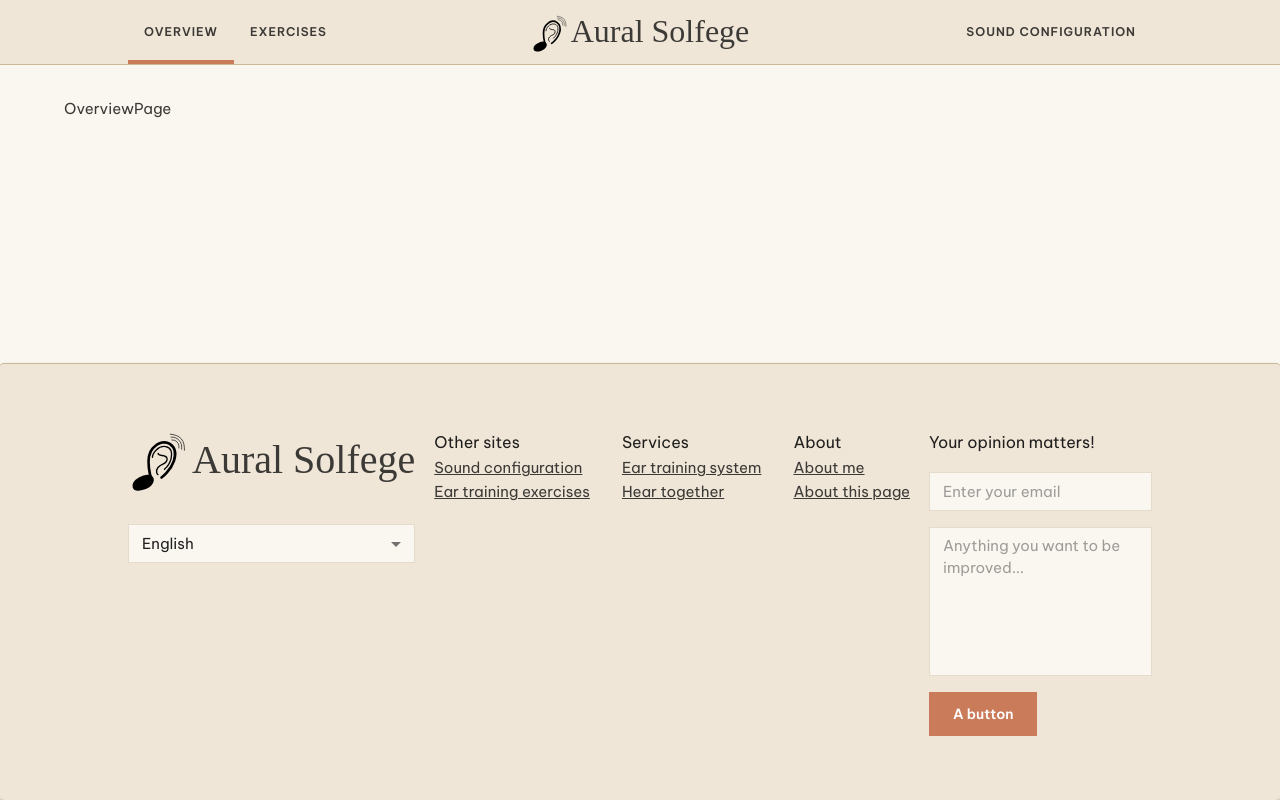
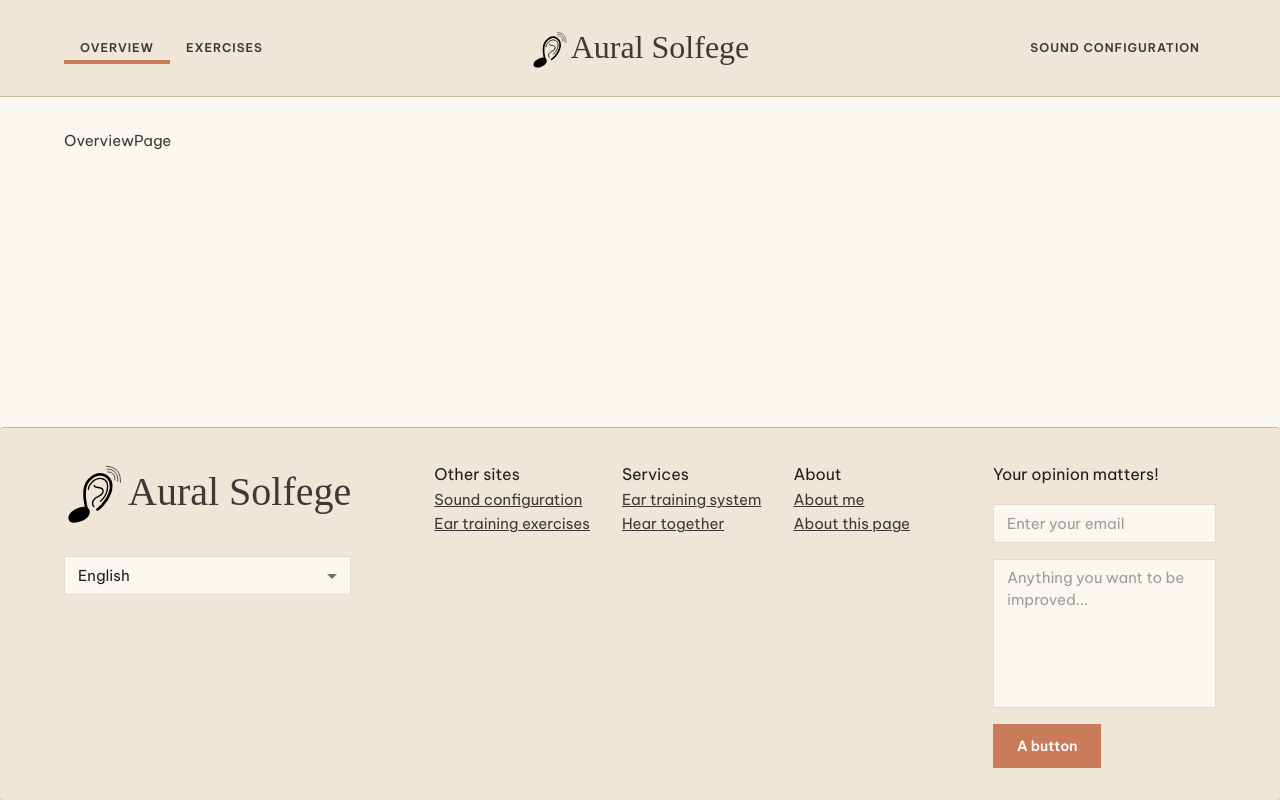
Before and after one commit to thanhKasper/aural-solfege-ui, a React (Vite) app: page / in a window 1280 px wide. Built offline with nearby package versions, Linux system fonts and the light colour scheme; a web font is replaced by a local one.

Commit message:
refactor: Apply general styling for consistent layout

```diff
--- a/src/components/atoms/NavLink.tsx
+++ b/src/components/atoms/NavLink.tsx
@@ -9,12 +9,12 @@ export const NavLink = styled(Link)<NavLinkProps>(({ theme, isActive }) => ({
   ...theme.typography.overline,
   display: "flex",
   alignItems: "center",
-  // color: isActive ? "#fff" : "#000",
   textDecoration: "none",
   paddingLeft: 16,
   paddingRight: 16,
+  paddingTop: 8,
+  paddingBottom: 8,
   cursor: "pointer",
-  // backgroundColor: isActive ? theme.palette.structure[300] : "inherit",
   position: "relative",
 
   ":hover": {
--- a/src/components/organisms/ExerciseCard.tsx
+++ b/src/components/organisms/ExerciseCard.tsx
@@ -41,7 +41,6 @@ const ExerciseCardHeader = styled(CardHeader)(({ theme }) => ({
     zIndex: 1,
   },
   [`.${cardHeaderClasses.action}`]: {
-    position: "relative",
     "&::after": {
       transition: "all",
       transitionDuration: "500ms",
@@ -49,10 +48,8 @@ const ExerciseCardHeader = styled(CardHeader)(({ theme }) => ({
       backgroundColor: theme.palette.sage[100],
       position: "absolute",
       right: 0,
-      height: "100%",
+      height: "4rem",
       width: "10rem",
-      top: "50%",
-      transform: "translateY(-50%)",
     },
     "& *": {
       zIndex: 1,
--- a/src/components/organisms/Footer.tsx
+++ b/src/components/organisms/Footer.tsx
@@ -1,6 +1,8 @@
 import LogoWithBrandName from "@/components/molecules/LogoWithBrandName";
 import {
+  Box,
   Button,
+  Container,
   MenuItem,
   Paper,
   Select,
@@ -19,15 +21,10 @@ const FooterContainer = styled(Paper)(({ theme }) => ({
 
 export const Footer = () => {
   return (
-    <FooterContainer
-      sx={{
-        paddingY: 8,
-        display: "flex",
-        justifyContent: "space-between",
-        paddingX: 16,
-      }}
-    >
+    <FooterContainer>
+      <Container>
         {/* Left: Logo + Language selector */}
+        <Box sx={{ display: "flex", justifyContent: "space-between" }}>
           <Stack spacing={4}>
             <LogoWithBrandName size="xl" />
 
@@ -97,6 +94,8 @@ export const Footer = () => {
               A button
             </Button>
           </Stack>
+        </Box>
+      </Container>
     </FooterContainer>
   );
 };
--- a/src/components/organisms/Header.tsx
+++ b/src/components/organisms/Header.tsx
@@ -1,5 +1,5 @@
 import LogoWithBrandName from "@/components/molecules/LogoWithBrandName";
-import { AppBar, Box, Stack } from "@mui/material";
+import { AppBar, Box, Container, Stack } from "@mui/material";
 import { useLocation } from "react-router";
 import { NavLink } from "../atoms/NavLink";
 import { NAVIGATION_ENDPOINT, URL_PATH } from "@/constants";
@@ -13,12 +13,13 @@ export const Header = () => {
 
   return (
     <AppBar color="secondary" position="static">
+      <Container >
         <Stack
           direction={"row"}
           sx={{
             justifyContent: "space-between",
-          paddingX: 16,
-          height: 64,
+            // paddingX: 16,
+            // height: 64,
             position: "relative",
           }}
         >
@@ -52,6 +53,7 @@ export const Header = () => {
             </NavLink>
           </Stack>
         </Stack>
+      </Container>
     </AppBar>
   );
 };
--- a/src/layouts/Layout.tsx
+++ b/src/layouts/Layout.tsx
@@ -1,6 +1,6 @@
 import { Footer } from "@/components/organisms/Footer";
 import { Header } from "@/components/organisms/Header";
-import { Stack, useTheme } from "@mui/material";
+import { Container, Stack, useTheme } from "@mui/material";
 import { Outlet } from "react-router";
 
 const Layout = () => {
@@ -10,7 +10,9 @@ const Layout = () => {
       sx={{ backgroundColor: theme.palette.canvas["100"], minHeight: "100vh" }}
     >
       <Header />
-      <Outlet />
+      <Container>
+        <Outlet />
+      </Container>
       <Footer />
     </Stack>
   );
--- a/src/pages/ExerciseCreationPage.tsx
+++ b/src/pages/ExerciseCreationPage.tsx
@@ -6,7 +6,7 @@ import ExerciseRepetitionInput from "@/components/molecules/ExerciseRepetitionIn
 import { NAVIGATION_ENDPOINT, URL_PATH } from "@/constants";
 import { createNewExercise } from "@/providers/auralSolfege/apis";
 import type { ExerciseDTO } from "@/providers/auralSolfege/apis.type";
-import { Button, Container, Grid, TextField, Typography } from "@mui/material";
+import { Button, Grid, TextField, Typography } from "@mui/material";
 import { useMutation } from "@tanstack/react-query";
 import { useEffect } from "react";
 import { Controller, Form, useForm } from "react-hook-form";
@@ -44,7 +44,7 @@ const ExerciseCreationPage = () => {
   }, [isSuccess, navigate]);
 
   return (
-    <Container>
+    <>
       <Typography variant="h1">Create new exercise</Typography>
       <Form control={control}>
         <Grid container sx={{ paddingTop: 4 }} spacing={4}>
@@ -184,7 +184,7 @@ const ExerciseCreationPage = () => {
           </Grid>
         </Grid>
       </Form>
-    </Container>
+    </>
   );
 };
 
--- a/src/pages/ExercisesPage.tsx
+++ b/src/pages/ExercisesPage.tsx
@@ -1,7 +1,7 @@
 import { ExerciseCard } from "@/components/organisms/ExerciseCard";
 import { NAVIGATION_ENDPOINT, URL_PATH } from "@/constants";
 import { getAllExercises } from "@/providers/auralSolfege/apis";
-import { Button, Container, Grid, Input, Pagination } from "@mui/material";
+import { Button, Grid, Input, Pagination } from "@mui/material";
 import { usePaginatedQuery } from "@/hooks/usePaginatedQuery";
 import { useNavigate } from "react-router";
 
@@ -19,8 +19,16 @@ const ExercisesPage = () => {
   const navigate = useNavigate();
 
   return (
-    <Container>
-      <Input size="medium" placeholder="search..." fullWidth />
+    <Grid container>
+      <Grid size={12}>
+        <Input
+          size="medium"
+          placeholder="Search..."
+          fullWidth
+          sx={{ paddingX: 2 }}
+        />
+      </Grid>
+      <Grid size={12}>
         <Grid container sx={{ paddingTop: 4 }} spacing={4}>
           <Grid size={12} sx={{ display: "flex", justifyContent: "end" }}>
             <Button
@@ -35,7 +43,10 @@ const ExercisesPage = () => {
             <Grid container spacing={4}>
               {query.isSuccess &&
                 exercises.map((exercise) => (
-                <Grid key={exercise.exerciseId} size={3}>
+                  <Grid
+                    key={exercise.exerciseId}
+                    size={{ xs: 12, sm: 6, md: 4, lg: 3 }}
+                  >
                     <ExerciseCard
                       exercise={exercise}
                       onExerciseStart={() => {
@@ -49,7 +60,10 @@ const ExercisesPage = () => {
             </Grid>
           </Grid>
           {totalPages > 1 && (
-          <Grid size="grow" sx={{ display: "flex", justifyContent: "center" }}>
+            <Grid
+              size="grow"
+              sx={{ display: "flex", justifyContent: "center" }}
+            >
               <Pagination
                 count={totalPages}
                 page={currentPage}
@@ -58,7 +72,8 @@ const ExercisesPage = () => {
             </Grid>
           )}
         </Grid>
-    </Container>
+      </Grid>
+    </Grid>
   );
 };
 
--- a/src/pages/OverviewPage.tsx
+++ b/src/pages/OverviewPage.tsx
@@ -1,7 +1,5 @@
-import { Container } from "@mui/material";
-
 const OverviewPage = () => {
-  return <Container>OverviewPage</Container>;
+  return <>OverviewPage</>;
 };
 
 export default OverviewPage;
```
Lines whose indentation alone changed are shown as unchanged.
